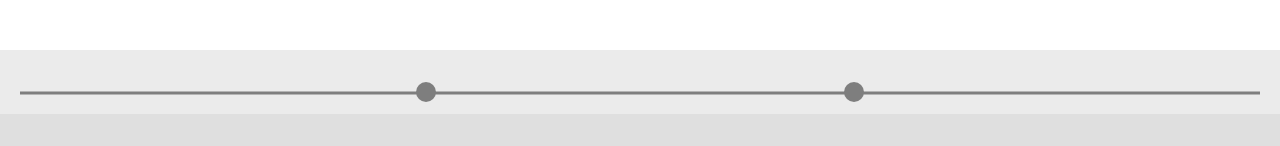
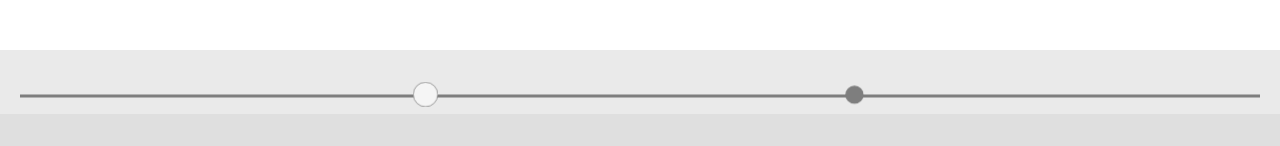
Before and after one commit to Soldat8889/portfolio, a React (Create React App) app: page /#0 in a window 1280 px wide. Shown: the part 646-792 px from the top of the page. Built offline with nearby package versions, Linux system fonts and the light colour scheme.

Commit message:
Display current Slide with waypoints

```diff
--- a/src/components/Body/AboutMe.js
+++ b/src/components/Body/AboutMe.js
@@ -5,11 +5,11 @@ import Parallax from "./../../utils/Parallax";
 // Contexts
 import LanguageContext from "./../../contexts/LanguageContext";
 
-function AboutMe() {
+function AboutMe(props) {
     return (
         <LanguageContext.Consumer>
             {({ language, setLanguage, languageConfig }) => (
-                <section className="Slider__section Slider_wrapper container">
+                <section className="Slider__section Slider_wrapper container" data-slide={props.slide}>
                     <div className="Slider__background">
                         <img className="Slider__image" src="/images/victory-of-samothrace.png" alt="The Victory of Samothrace, recreates by me" />
                     </div>
--- a/src/components/Body/Home.js
+++ b/src/components/Body/Home.js
@@ -5,13 +5,13 @@ import Parallax from "./../../utils/Parallax";
 import LanguageContext from "./../../contexts/LanguageContext";
 import ThemeContext from "../../contexts/ThemeContext";
 
-function Home() {
+function Home(props) {
     return (
         <LanguageContext.Consumer>
             {({ language, setLanguage, languageConfig }) => (
                 <ThemeContext.Consumer>
                     {({theme}) => (
-                        <section className="Slider__section Slider_wrapper container">
+                        <section className="Slider__section Slider_wrapper container" data-slide={props.slide}>
                             <div className="Slider__background">
                                 {theme === "light" ?
                                     <div className="Slider__background-element">
--- a/src/components/Slider.js
+++ b/src/components/Slider.js
@@ -4,36 +4,36 @@ import React, { useEffect, useCallback, useState, Fragment } from "react";
 import Home from "./Body/Home";
 import AboutMe from "./Body/AboutMe";
 
-const sliderDelay=1000;
+const sliderDelay = 1000;
 
 function Slider() {
-    const [maxPage, setMaxPage]=useState(0);
-    const [page, setPage]=useState(0);
+    const [maxSlide, setMaxSlide] = useState(0);
+    const [slide, setSlide] = useState(0);
 
-    const [width, setWidth]=useState(window.innerWidth);
-    const [translateX, setTranslateX]=useState(0);
-    const [status, setStatus]=useState("static");
+    const [width, setWidth] = useState(window.innerWidth);
+    const [translateX, setTranslateX] = useState(0);
+    const [status, setStatus] = useState("static");
 
     useEffect(function componentDidMount() {
-        setMaxPage(-Math.abs(document.getElementById("Slider").children.length) + 1);
+        setMaxSlide(-Math.abs(document.getElementById("Slider").children.length) + 1);
     }, []);
 
     useEffect(function hashToSlide() {
-        const hashValue=parseInt(window.location.hash.substr(1));
+        const hashValue = parseInt(window.location.hash.substr(1));
 
-        if(!isNaN(hashValue) && -1 <= hashValue && hashValue <= 0) {
-            setPage(hashValue);
+        if(!isNaN(hashValue) && -1 <=  hashValue && hashValue <=  0) {
+            setSlide(hashValue);
         }
-    }, [setMaxPage]);
+    }, [setMaxSlide]);
 
     const createWaypoint = () => {
-        let waypoints=[];
+        let waypoints = [];
 
-        for(let i=0; i >= maxPage; i--) {
+        for(let i = 0; i >= maxSlide; i--) {
             waypoints.push(
-                <button key={i} className="Slider__navigation_waypoint" data-page={i} onClick={() => setPage(i)}>
+                <button key={i} className="Slider__navigation_waypoint" data-slide={i} onClick={() => setSlide(i)}>
                     <svg viewBox="0 0 100 100" xmlns="http://www.w3.org/2000/svg">
-                        <circle cx="50" cy="50" r="50" />
+                        <circle cx="50" cy="50" r="49" />
                     </svg>
                 </button>
             );
@@ -42,7 +42,20 @@ function Slider() {
         return waypoints;
     };
 
-    const handleResize=useCallback(() => {
+    useEffect(function handleCurrentSlide() {
+        const slides = document.querySelectorAll("[data-slide]");
+
+        // eslint-disable-next-line no-unused-vars
+        for(const values of Object.values(slides)) {
+            if(parseInt(values.getAttribute("data-slide")) === slide) {
+                values.setAttribute("data-current-slide", true);
+            } else {
+                values.removeAttribute("data-current-slide");
+            }
+        }
+    }, [slide]);
+
+    const handleResize = useCallback(() => {
         setWidth(window.innerWidth);
     }, []);
 
@@ -52,47 +65,50 @@ function Slider() {
     }, [handleResize]);
 
     useEffect(function setWidth() {
-        const slider=document.getElementById("Slider");
-        const sections=document.querySelectorAll(".Slider__section");
+        const slider = document.getElementById("Slider");
+        const sections = document.querySelectorAll(".Slider__section");
 
         // eslint-disable-next-line no-unused-vars
         for (const item of sections) {
-            item.style.width=`${width}px`;
+            item.style.width = `${width}px`;
         }
 
-        slider.style.width=`${width * sections.length}px`;
+        slider.style.width = `${width * sections.length}px`;
     }, [width]);
 
     useEffect(function setTranslate() {
-        window.history.pushState(null, null, `#${page}`);
+        window.history.pushState(null, null, `#${slide}`);
 
-        setTranslateX(width * page);
-    }, [width, page]);
+        setTranslateX(width * slide);
+    }, [width, slide]);
 
-    const handleWheel=useCallback((e) => {
+    useEffect(function handleTimeout() {
+        const timer = setTimeout(()  => { setStatus("static"); }, sliderDelay);
+        return () => clearTimeout(timer);
+    }, [slide]);
+
+    const handleWheel = useCallback((e)  => {
         if(status === "animated") return;
 
         switch (e.deltaY) {
             case -100:
-                if(page !== 0) {
-                    setPage(page + 1);
+                if(slide !==  0) {
+                    setSlide(slide + 1);
 
                     setStatus("animated");
-                    setTimeout(() => { setStatus("static"); }, sliderDelay);
                 }
                 break;
             case 100:
-                if(page !== maxPage) {
-                    setPage(page - 1);
+                if(slide !== maxSlide) {
+                    setSlide(slide - 1);
 
                     setStatus("animated");
-                    setTimeout(() => { setStatus("static"); }, sliderDelay);
                 }
                 break;
             default:
                 break;
         }
-    }, [page, status, maxPage]);
+    }, [slide, status, maxSlide]);
 
     useEffect(function wheelEvent() {
         window.addEventListener("wheel", handleWheel);
@@ -101,12 +117,13 @@ function Slider() {
 
     return (
         <Fragment>
-            <div className="Slider" id="Slider" style={{transform: `translateX(${translateX}px) translateY(-50%)`}} data-page={page} data-status={status}>
-                <Home />
-                <AboutMe />
+            <div className="Slider" id="Slider" style={{transform: `translateX(${translateX}px) translateY(-50%)`}} data-current-slide={slide} data-status={status}>
+                <Home slide={0} />
+                <AboutMe slide={-1} />
             </div>
             <SliderNavigationBar
-                createWaypoint={() => createWaypoint()} />
+                slide={slide}
+                createWaypoint = {() => createWaypoint()} />
         </Fragment>
     );
 }
--- a/src/styles/scss/layouts/_slider.scss
+++ b/src/styles/scss/layouts/_slider.scss
@@ -112,13 +112,34 @@
         }
 
         &_waypoint {
-            width: 20px;
+            width: 25px;
             margin: $inline_margin;
 
             fill: $--main-txt-color;
             fill: var(--main-txt-color);
 
             z-index: 10;
+            transform: scale(0.75) translateZ(0);
+
+            &[data-current-slide="true"] {
+                transform: scale(1) translateZ(0);
+
+                circle {
+                    -webkit-backface-visibility: hidden;
+                    fill: $--main-bg-color;
+                    fill: var(--main-bg-color);
+                    stroke-width: 3px;
+                    stroke: $--main-txt-color;
+                    stroke: var(--main-txt-color);
+
+                    transform: translateZ(0);
+                }
+            }
+
+            transition:
+                fill $sm_tr,
+                stroke $sm_tr,
+                transform $me_tr;
         }
     }
 }
```
